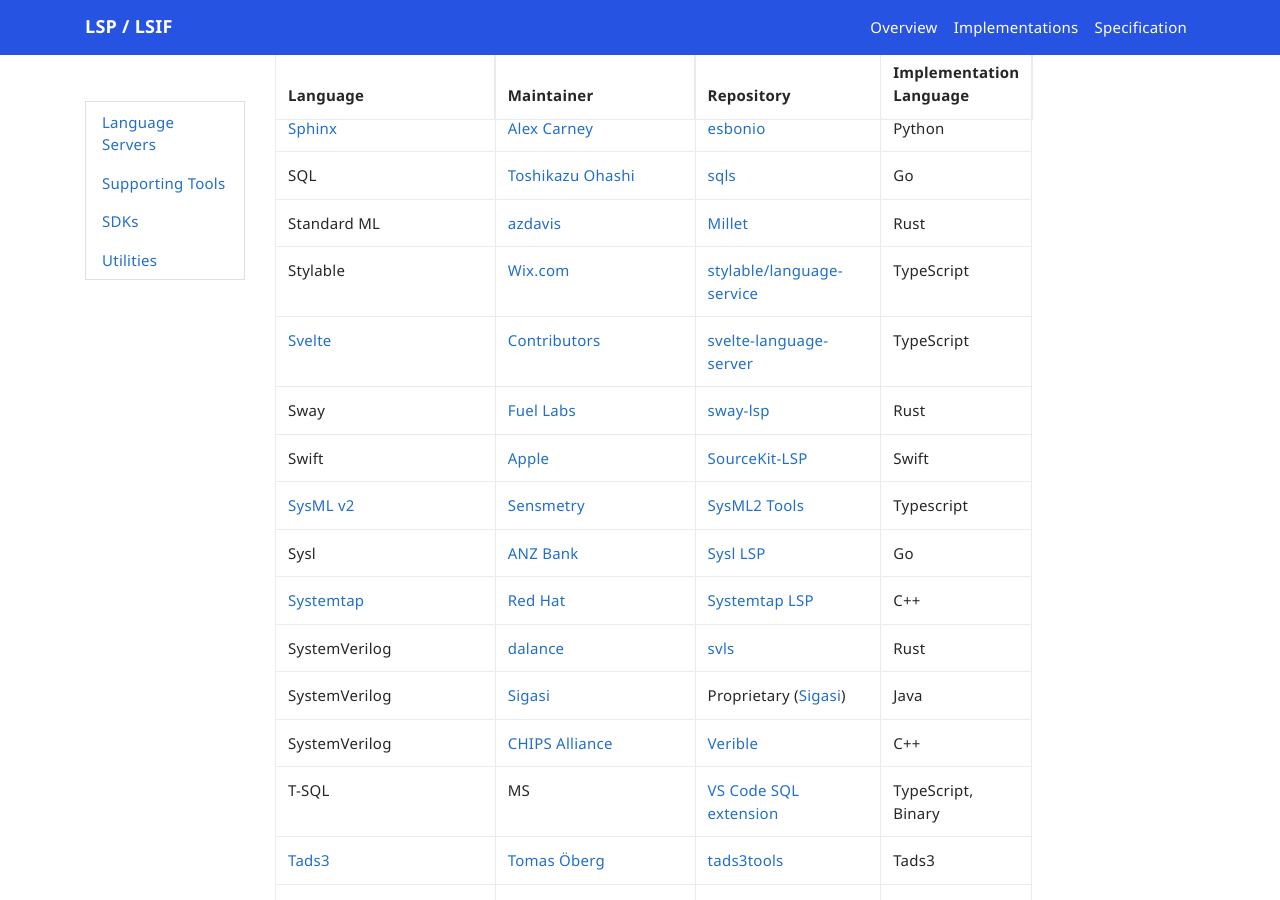
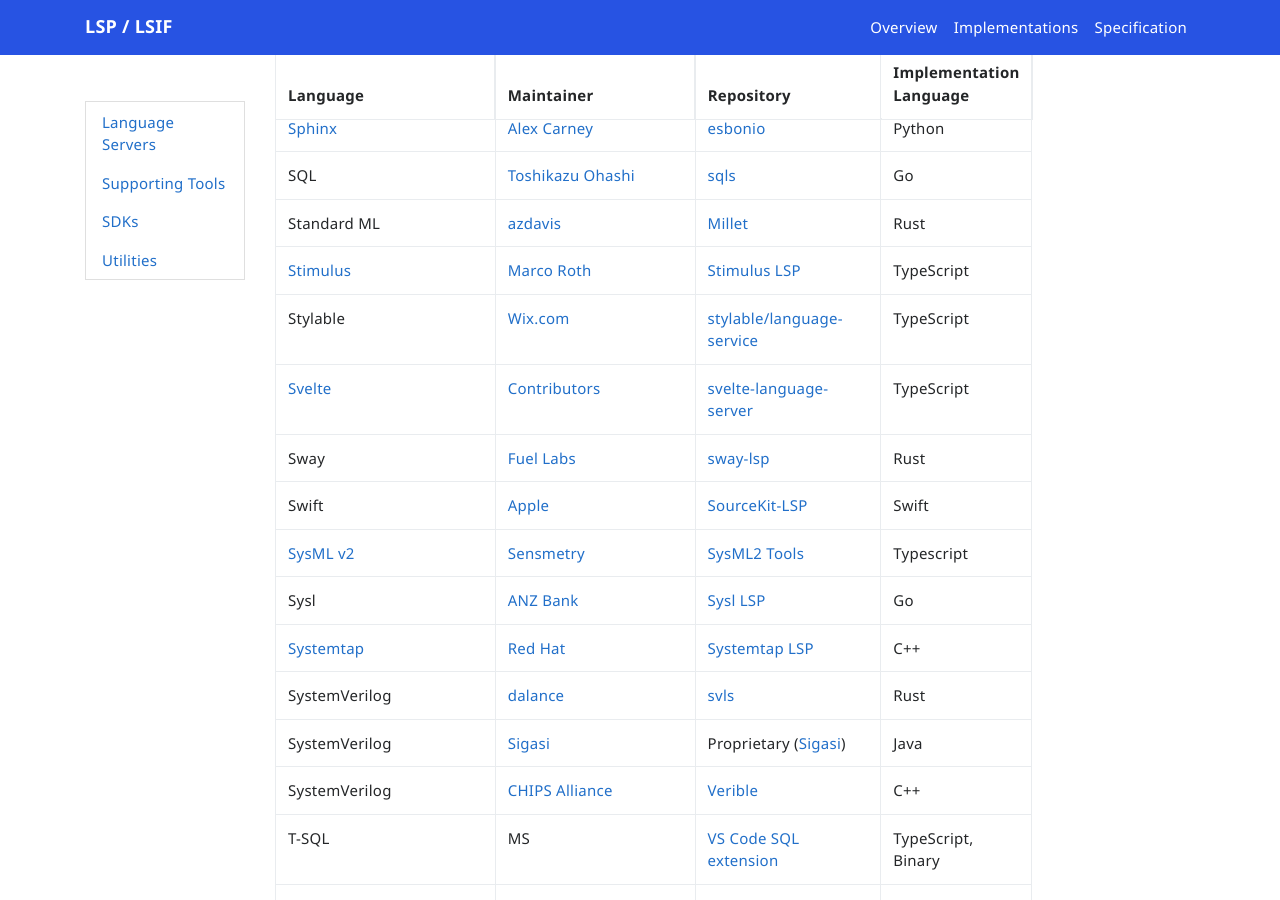
Before and after one commit to microsoft/language-server-protocol, a Jekyll site: the page built from _implementors/servers.md, in a window 1280 px wide and 900 px high, scrolled down 11812 px. Built offline with Jekyll 4.4.1, drawn with Linux system fonts in a browser that asks for light colours; nearby versions of some CDN libraries; comment, search, counter and statistics services are not loaded.

Commit message:
Add Stimulus LSP (#1987)
Co-authored-by: Dirk Bäumer <dirkb@microsoft.com>

```diff
--- a/_implementors/servers.md
+++ b/_implementors/servers.md
@@ -218,6 +218,7 @@
 | [Sphinx](https://www.sphinx-doc.org/en/master/) | [Alex Carney](https://github.com/alcarney) | [esbonio](https://github.com/swyddfa/esbonio) | Python |
 | SQL | [Toshikazu Ohashi](https://github.com/lighttiger2505) | [sqls](https://github.com/lighttiger2505/sqls) | Go |
 | Standard ML | [azdavis](https://azdavis.net) | [Millet](https://github.com/azdavis/millet) | Rust |
+| [Stimulus](https://stimulus.hotwired.dev) | [Marco Roth](https://github.com/marcoroth) | [Stimulus LSP](https://github.com/marcoroth/stimulus-lsp) | TypeScript |
 | Stylable | [Wix.com](https://www.wix.com) | [stylable/language-service](https://github.com/wix/stylable/tree/master/packages/language-service) | TypeScript |
 | [Svelte](https://svelte.dev/) | [Contributors](https://github.com/sveltejs/language-tools/graphs/contributors) | [svelte-language-server](https://github.com/sveltejs/language-tools) | TypeScript |
 | Sway | [Fuel Labs](https://www.fuel.network/) | [sway-lsp](https://github.com/FuelLabs/sway/tree/master/sway-lsp) | Rust |
```
